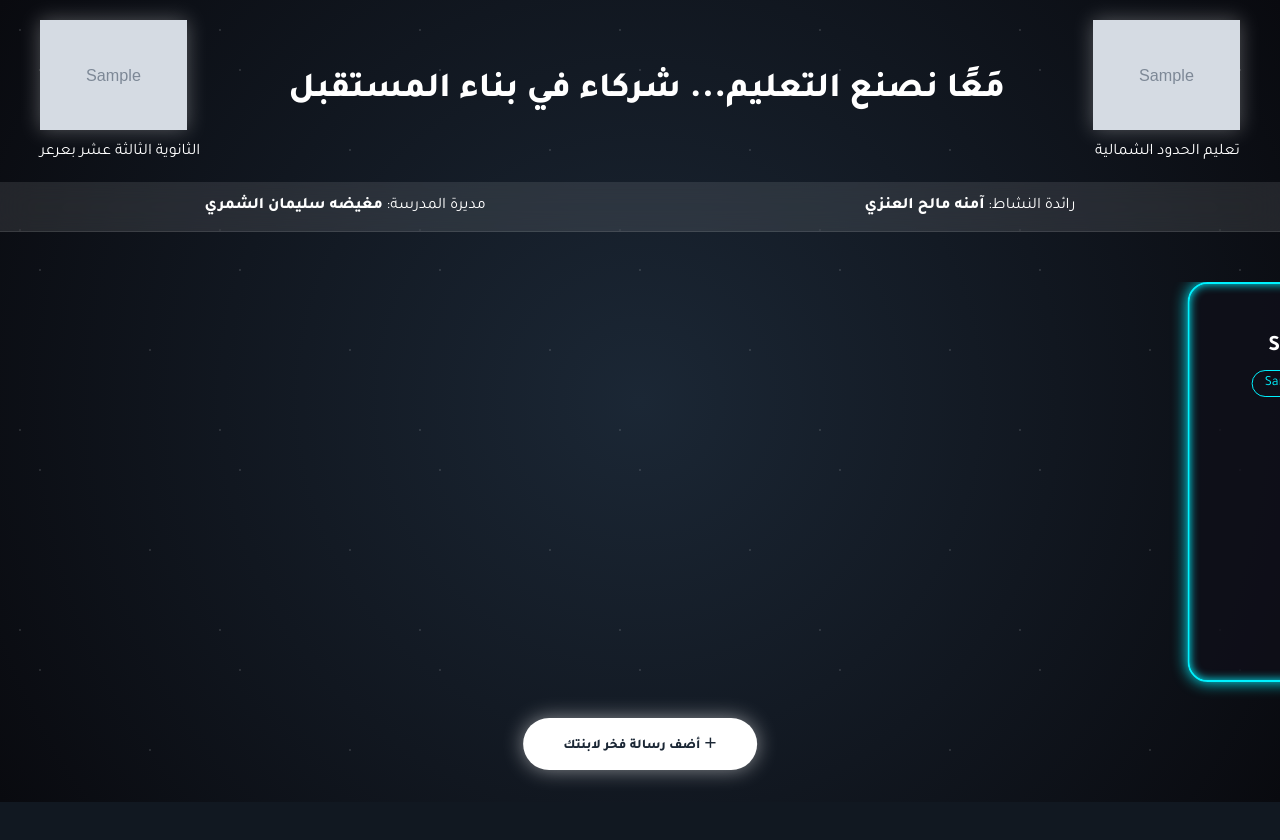
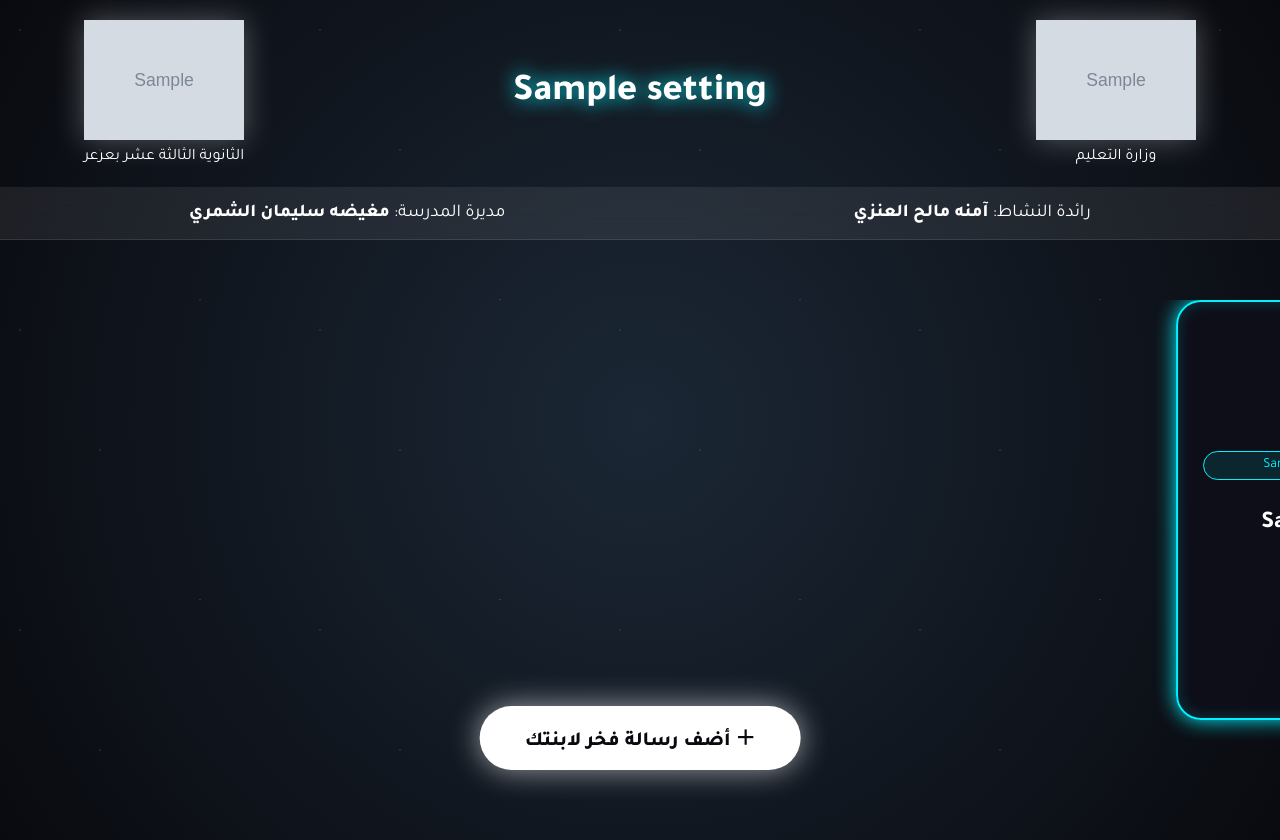
Before and after one commit to amnah1438/communication, a Django app: template core/templates/core/board.html in a window 1280 px wide. Before the commit the page ends 802 px from the top, so only its background shows below. Run offline with Django 3.2, Linux system fonts and the light colour scheme; the template is opened without the code that fills it: most values are stand-ins (such as "Sample title", 1, 10 or a date in 2020); grey boxes marked "Sample" are stand-in pictures.

Commit message:
تعديلات

```diff
--- a/core/templates/core/board.html
+++ b/core/templates/core/board.html
@@ -10,7 +10,7 @@
 
     <style>
         :root {
-            --neon-color: {{ settings.neon_color|default:"#00f2ff" }};
+            --neon-blue: #00f2ff;
             --neon-pink: #ff00ff;
             --cards-speed: {{ settings.cards_speed|default:40 }}s;
         }
@@ -26,126 +26,207 @@
             color: white;
         }
 
-        /* خلفية النجوم الصغيرة */
+        /* تأثير النجوم الصغيرة جداً */
         body::before {
             content: "";
             position: fixed;
             inset: 0;
             background-image:
                 radial-gradient(1px 1px at 20px 30px, #fff, rgba(0,0,0,0)),
-                radial-gradient(1px 1px at 40px 70px, #fff, rgba(0,0,0,0)),
-                radial-gradient(1px 1px at 150px 150px, #fff, rgba(0,0,0,0));
-            background-size: 200px 200px;
-            opacity: 0.4;
+                radial-gradient(1px 1px at 100px 150px, #fff, rgba(0,0,0,0)),
+                radial-gradient(1.5px 1.5px at 200px 300px, rgba(255,255,255,0.8), rgba(0,0,0,0));
+            background-size: 300px 300px;
+            opacity: 0.3;
             z-index: 0;
         }
 
-        /* ===== Header (شعارات يمين ويسار) ===== */
+        /* ===== Header Layout (الوزارة يمين - المدرسة يسار) ===== */
         .header {
             display: flex;
             justify-content: space-between;
             align-items: center;
-            padding: 20px 40px;
+            padding: 20px 5%;
             z-index: 10;
             position: relative;
         }
 
-        .header .side-right { order: 1; text-align: right; } /* الوزارة يمين */
-        .header .side-left { order: 3; text-align: left; }   /* المدرسة يسار */
-        .header .title { order: 2; flex: 1; font-size: clamp(20px, 4vw, 35px); font-weight: 800; text-align: center; }
+        .side-right { display: flex; flex-direction: column; align-items: center; text-align: center; width: 200px; }
+        .side-left { display: flex; flex-direction: column; align-items: center; text-align: center; width: 200px; }
 
-        .header img { height: clamp(60px, 10vw, 110px); width: auto; filter: drop-shadow(0 0 10px rgba(255,255,255,0.3)); }
+        .header img {
+            height: clamp(80px, 12vw, 120px);
+            width: auto;
+            filter: drop-shadow(0 0 15px rgba(255,255,255,0.3));
+        }
+
+        .main-title {
+            flex: 1;
+            font-size: clamp(22px, 4vw, 38px);
+            font-weight: 800;
+            text-align: center;
+            text-shadow: 0 0 20px var(--neon-blue);
+            padding: 0 20px;
+        }
 
         .sub-bar {
             display: flex;
             justify-content: space-around;
-            background: rgba(255,255,255,0.1);
+            background: rgba(255, 255, 255, 0.08);
             backdrop-filter: blur(15px);
             padding: 15px;
-            font-size: 16px;
-            border-bottom: 1px solid rgba(255,255,255,0.1);
-            position: relative; z-index: 5;
+            font-size: 18px;
+            border-bottom: 1px solid rgba(255, 255, 255, 0.1);
+            position: relative;
+            z-index: 5;
         }
 
-        /* ===== Cards Layout (بالطول مع نيون) ===== */
-        .cards-wrapper { margin-top: 50px; width: 100%; overflow: hidden; padding-bottom: 120px; z-index: 2; position: relative; }
+        /* ===== Cards Styling (طولية ونيون) ===== */
+        .cards-wrapper {
+            margin-top: 60px;
+            width: 100%;
+            overflow: hidden;
+            padding-bottom: 120px;
+            z-index: 2;
+            position: relative;
+        }
 
         .cards-track {
-            display: flex; gap: 40px; width: max-content;
+            display: flex;
+            gap: 50px;
+            width: max-content;
             animation: moveCards var(--cards-speed) linear infinite;
+            cursor: pointer;
         }
 
-        /* ميزة النقر للإيقاف */
-        .cards-track:active, .cards-track.paused { animation-play-state: paused; }
+        /* خاصية إيقاف الحركة عند النقر */
+        .cards-track.paused { animation-play-state: paused !important; }
 
         @keyframes moveCards {
             from { transform: translateX(100%); }
-            to { transform: translateX(-100%); }
+            to { transform: translateX(-110%); }
         }
 
         .card {
             position: relative;
-            width: 280px; /* مقاس طولي */
-            min-height: 400px;
-            padding: 40px 25px 25px;
-            background: rgba(15, 15, 25, 0.8);
-            border-radius: 20px;
-            border: 2px solid var(--neon-color);
-            box-shadow: 0 0 15px var(--neon-color), inset 0 0 10px var(--neon-color);
+            width: 300px; /* مقاس طولي مناسب */
+            min-height: 420px;
+            padding: 40px 25px 30px;
+            background: rgba(15, 15, 25, 0.85);
+            border-radius: 25px;
+            border: 2px solid var(--neon-blue);
+            box-shadow: 0 0 20px var(--neon-blue), inset 0 0 15px rgba(0, 242, 255, 0.2);
             text-align: center;
-            transition: transform 0.3s;
+            display: flex;
+            flex-direction: column;
+            justify-content: center;
         }
 
-        /* تنويع ألوان النيون للبطاقات */
-        .card:nth-child(even) { border-color: var(--neon-pink); box-shadow: 0 0 15px var(--neon-pink); }
+        /* تبديل الألوان (أزرق / وردي) */
+        .card:nth-child(even) {
+            border-color: var(--neon-pink);
+            box-shadow: 0 0 20px var(--neon-pink), inset 0 0 15px rgba(255, 0, 255, 0.1);
+        }
 
-        /* قلب الحب - تصميم نيون دائري */
+        /* أيقونة القلب النيون */
         .card-icon {
             position: absolute;
-            top: -20px; right: 20px;
-            width: 50px; height: 50px;
+            top: -25px;
+            right: 25px;
+            width: 55px;
+            height: 55px;
             background: #090a0f;
-            border: 2px solid inherit;
+            border: 2px solid white;
             border-radius: 50%;
-            display: flex; align-items: center; justify-content: center;
-            font-size: 24px;
-            box-shadow: 0 0 10px white;
+            display: flex;
+            align-items: center;
+            justify-content: center;
+            font-size: 28px;
+            box-shadow: 0 0 15px white;
             z-index: 3;
         }
 
-        .student-name {
+        .student-tag {
             font-size: 14px;
-            color: var(--neon-color);
-            border: 1px solid var(--neon-color);
-            padding: 4px 12px;
-            border-radius: 15px;
-            margin-bottom: 15px;
+            color: var(--neon-blue);
+            background: rgba(0, 242, 255, 0.1);
+            border: 1px solid var(--neon-blue);
+            padding: 5px 15px;
+            border-radius: 20px;
+            margin-bottom: 20px;
             display: inline-block;
         }
 
-        .card h4 { margin: 10px 0; font-size: 22px; font-weight: 800; color: #fff; }
-        .card p { font-size: 16px; line-height: 1.8; color: #ddd; }
+        .card h4 { font-size: 24px; margin: 10px 0; color: #fff; font-weight: 800; }
+        .card p { font-size: 17px; line-height: 1.8; color: #ececec; margin: 0; }
 
-        /* ===== Add Button & Modal ===== */
-        .add-btn {
-            position: fixed; bottom: 30px; left: 50%; transform: translateX(-50%);
-            background: #fff; color: #1b2735; padding: 15px 40px;
-            border-radius: 50px; font-weight: 800; border: none; cursor: pointer;
-            z-index: 100; box-shadow: 0 0 20px rgba(255,255,255,0.5);
+        /* ===== Add Button ===== */
+        .add-btn-fixed {
+            position: fixed;
+            bottom: 30px;
+            left: 50%;
+            transform: translateX(-50%);
+            background: white;
+            color: #090a0f;
+            padding: 16px 45px;
+            border-radius: 50px;
+            font-size: 20px;
+            font-weight: 800;
+            border: none;
+            cursor: pointer;
+            z-index: 100;
+            box-shadow: 0 0 30px rgba(255,255,255,0.6);
+            transition: 0.3s;
         }
 
-        #modal-content {
-            background: rgba(15, 20, 30, 0.95);
-            width: 90%; max-width: 450px;
-            margin: 10% auto; padding: 40px;
-            border-radius: 30px; border: 1px solid var(--neon-color);
-            box-shadow: 0 0 30px var(--neon-color);
+        /* ===== Modal (نافذة الإرسال) ===== */
+        #modal {
+            display: none;
+            position: fixed;
+            inset: 0;
+            background: rgba(0,0,0,0.92);
+            z-index: 2000;
+            backdrop-filter: blur(10px);
+            align-items: center;
+            justify-content: center;
         }
 
-        .form-input {
-            width: 100%; background: rgba(255,255,255,0.05);
-            border: 1px solid rgba(255,255,255,0.2);
-            padding: 12px; border-radius: 10px; color: white; margin-bottom: 15px;
+        .modal-body {
+            background: #151921;
+            width: 90%;
+            max-width: 480px;
+            padding: 40px;
+            border-radius: 30px;
+            border: 1px solid var(--neon-blue);
+            box-shadow: 0 0 40px var(--neon-blue);
+            position: relative;
+        }
+
+        .modal-body h2 { text-align: center; color: var(--neon-blue); margin-bottom: 30px; }
+
+        .modal-body input, .modal-body textarea {
+            width: 100%;
+            background: rgba(255,255,255,0.05);
+            border: 1px solid rgba(255,255,255,0.1);
+            padding: 15px;
+            border-radius: 12px;
+            color: white;
+            margin-bottom: 20px;
+            font-size: 16px;
+            outline: none;
+        }
+
+        .modal-body input:focus { border-color: var(--neon-blue); }
+
+        .submit-btn {
+            width: 100%;
+            padding: 15px;
+            background: var(--neon-blue);
+            border: none;
+            border-radius: 50px;
+            font-weight: 800;
+            font-size: 18px;
+            cursor: pointer;
+            box-shadow: 0 0 20px var(--neon-blue);
         }
     </style>
 </head>
@@ -155,14 +236,16 @@
 <div class="header">
     <div class="side-right">
         {% if settings and settings.ministry_logo %}<img src="{{ settings.ministry_logo.url }}">{% endif %}
-        <div style="margin-top:5px">تعليم الحدود الشمالية</div>
+        <div style="margin-top:8px">وزارة التعليم</div>
     </div>
 
-    <div class="title">مَعًا نصنع التعليم... شركاء في بناء المستقبل</div>
+    <div class="main-title">
+        {% if settings and settings.board_title %}{{ settings.board_title }}{% else %}شركاؤنا في التعليم{% endif %}
+    </div>
 
     <div class="side-left">
         {% if settings and settings.school_logo %}<img src="{{ settings.school_logo.url }}">{% endif %}
-        <div style="margin-top:5px">الثانوية الثالثة عشر بعرعر</div>
+        <div style="margin-top:8px">الثانوية الثالثة عشر بعرعر</div>
     </div>
 </div>
 
@@ -172,49 +255,64 @@
 </div>
 
 <div class="cards-wrapper">
-    <div class="cards-track" id="track" onclick="this.classList.toggle('paused')">
+    <div class="cards-track" id="track" onclick="togglePause()">
         {% for msg in parent_messages %}
             <div class="card">
-                <div class="card-icon" style="border-color: inherit;">❤️</div>
+                <div class="card-icon">❤️</div>
+                <div class="student-tag">إلى الابنة: {{ msg.student_name }}</div>
                 <h4>{{ msg.parent_name }}</h4>
-                <div class="student-name">إلى الابنة: {{ msg.student_name }}</div>
                 <p>{{ msg.message }}</p>
             </div>
         {% empty %}
             <div class="card">
                 <div class="card-icon">✨</div>
-                <h4>لا توجد رسائل</h4>
-                <p>شاركونا بكلماتكم الطيبة لتظهر هنا 🌷</p>
+                <h4>أهلاً بكم</h4>
+                <p>رسائلكم فخر لبناتنا.. شاركونا الآن 🌷</p>
             </div>
         {% endfor %}
     </div>
 </div>
 
-<button class="add-btn" onclick="openModal()">＋ أضف رسالة فخر لابنتك</button>
+<button class="add-btn-fixed" onclick="openModal()">＋ أضف رسالة فخر لابنتك</button>
 
-<div id="modal" style="display:none; position:fixed; inset:0; background:rgba(0,0,0,0.9); z-index:1000; backdrop-filter:blur(10px);">
-    <div id="modal-content">
-        <h2 style="text-align:center; color:var(--neon-color); margin-bottom:25px;">إرسال رسالة فخر</h2>
+<div id="modal">
+    <div class="modal-body">
+        <h2>إرسال رسالة فخر</h2>
         <form method="post">
             {% csrf_token %}
-            <input type="text" name="parent_name" class="form-input" placeholder="اسم ولي الأمر" required>
-            <input type="text" name="student_name" class="form-input" placeholder="اسم الطالبة" required>
-            <textarea name="message" class="form-input" rows="4" placeholder="اكتب رسالتك التحفيزية هنا..." required></textarea>
+            <input type="text" name="parent_name" placeholder="اسم ولي الأمر" required>
+            <input type="text" name="student_name" placeholder="اسم الطالبة" required>
+            <textarea name="message" rows="4" placeholder="اكتب كلمتك الطيبة هنا..." required></textarea>
 
-            <button type="submit" class="add-btn" style="position:static; width:100%; transform:none; background:var(--neon-color); color:#000;">إرسال الآن</button>
-            <button type="button" onclick="closeModal()" style="display:block; width:100%; margin-top:15px; background:none; border:none; color:#ff4d4d; cursor:pointer;">إلغاء</button>
+            <button type="submit" class="submit-btn">إرسال الرسالة</button>
+            <p onclick="closeModal()" style="text-align:center; color:#ff4d4d; margin-top:20px; cursor:pointer;">إلغاء</p>
         </form>
     </div>
 </div>
 
 <script>
+    const track = document.getElementById('track');
+
+    // وظيفة إيقاف وتشغيل الحركة
+    function togglePause() {
+        track.classList.toggle('paused');
+    }
+
     function openModal() {
-        document.getElementById("modal").style.display = "block";
+        document.getElementById("modal").style.display = "flex";
         document.body.style.overflow = "hidden";
     }
+
     function closeModal() {
         document.getElementById("modal").style.display = "none";
         document.body.style.overflow = "auto";
+    }
+
+    // إغلاق النافذة عند الضغط خارجها
+    window.onclick = function(event) {
+        if (event.target == document.getElementById("modal")) {
+            closeModal();
+        }
     }
 </script>
 
```
